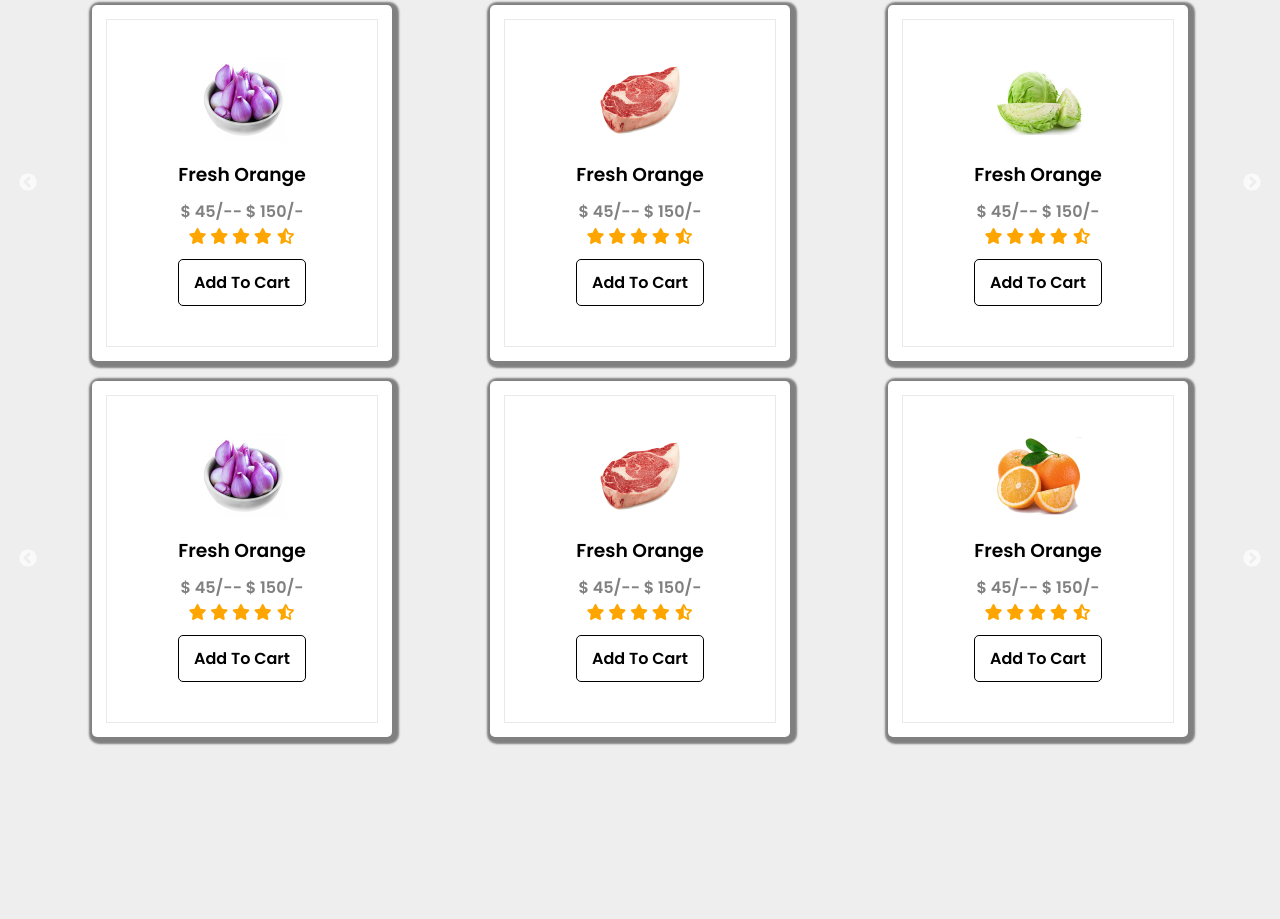
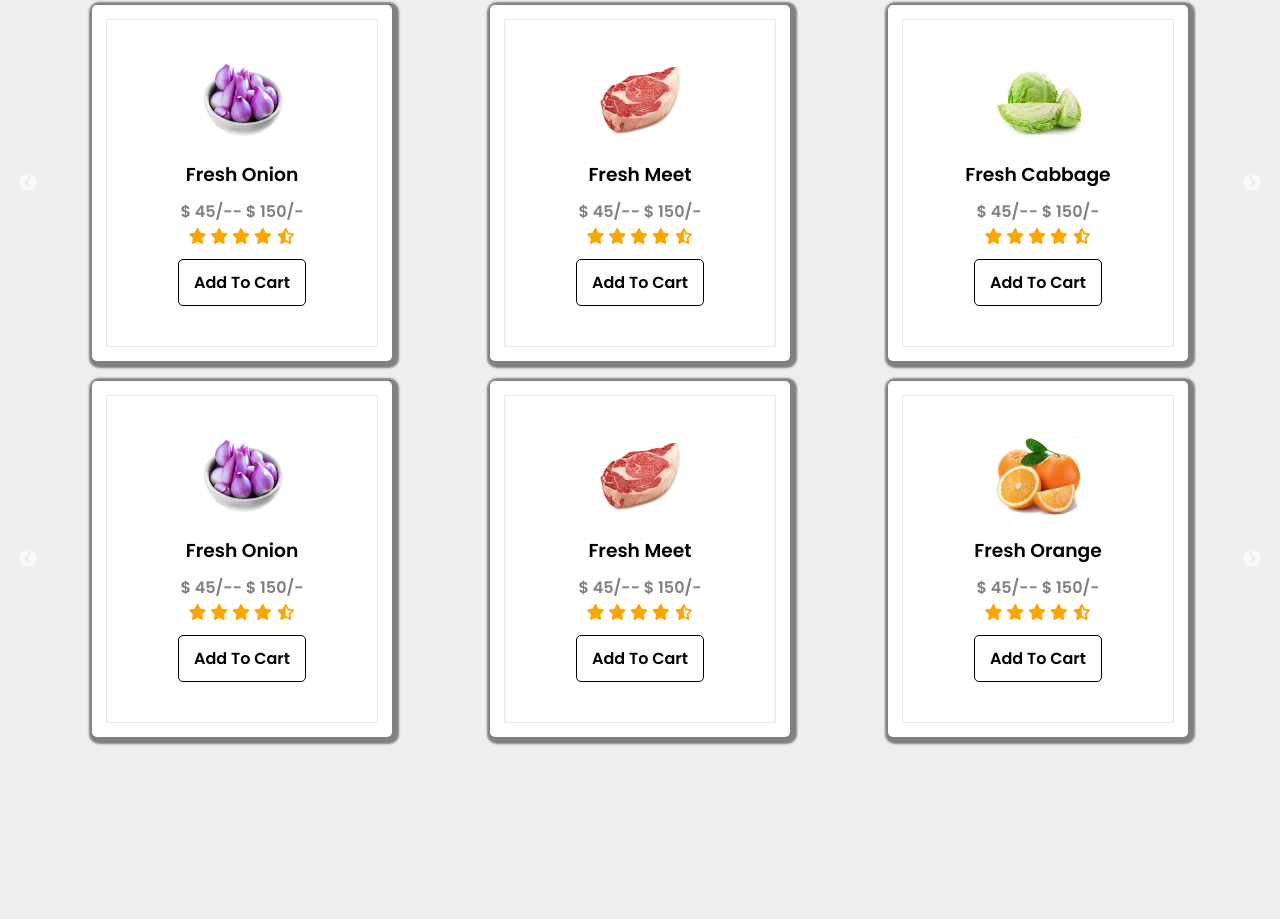
Before and after one commit to joni7679/grocery_store.com, a plain HTML site: page index.html in a window 1280 px wide. Shown: the part 1323-2242 px from the top of the page. Drawn offline with nearby package versions, Linux system fonts and the light colour scheme; a web font is replaced by a local one.

Commit message:
update imge

```diff
--- a/index.html
+++ b/index.html
@@ -242,7 +242,7 @@
 
                 <div class="product_box">
                     <img src="./img/product-2.png">
-                    <h3>fresh orange</h3>
+                    <h3>fresh onion</h3>
 
 
                     <div class="price">
@@ -268,7 +268,7 @@
 
                 <div class="product_box">
                     <img src="./img/product-3.png" id="img">
-                    <h3>fresh orange</h3>
+                    <h3>fresh meet</h3>
 
 
                     <div class="price">
@@ -293,7 +293,7 @@
 
                 <div class="product_box">
                     <img src="./img/product-4.png" id="img">
-                    <h3>fresh orange</h3>
+                    <h3>fresh cabbage</h3>
 
 
                     <div class="price">
@@ -318,7 +318,7 @@
 
                 <div class="product_box">
                     <img src="./img/product-5.png" id="img">
-                    <h3>fresh orange</h3>
+                    <h3>fresh potato</h3>
 
 
                     <div class="price">
@@ -368,7 +368,7 @@
 
                 <div class="product_box">
                     <img src="./img/product-3.png" id="img">
-                    <h3>fresh orange</h3>
+                    <h3>fresh meet</h3>
 
 
                     <div class="price">
@@ -404,7 +404,7 @@
 
                 <div class="product_box">
                     <img src="./img/product-2.png">
-                    <h3>fresh orange</h3>
+                    <h3>fresh onion</h3>
 
 
                     <div class="price">
@@ -430,7 +430,7 @@
 
                 <div class="product_box">
                     <img src="./img/product-3.png" id="img">
-                    <h3>fresh orange</h3>
+                    <h3>fresh meet</h3>
 
 
                     <div class="price">
@@ -504,8 +504,8 @@
             <div class="products">
 
                 <div class="product_box">
-                    <img src="./img/product-1.png" id="img">
-                    <h3>fresh orange</h3>
+                    <img src="./img/product-7.png" id="img">
+                    <h3>fresh gajorer</h3>
 
 
                     <div class="price">
@@ -529,8 +529,8 @@
             <div class="products">
 
                 <div class="product_box">
-                    <img src="./img/product-1.png" id="img">
-                    <h3>fresh orange</h3>
+                    <img src="./img/product-8.png" id="img">
+                    <h3>fresh lemon</h3>
 
 
                     <div class="price">
```
